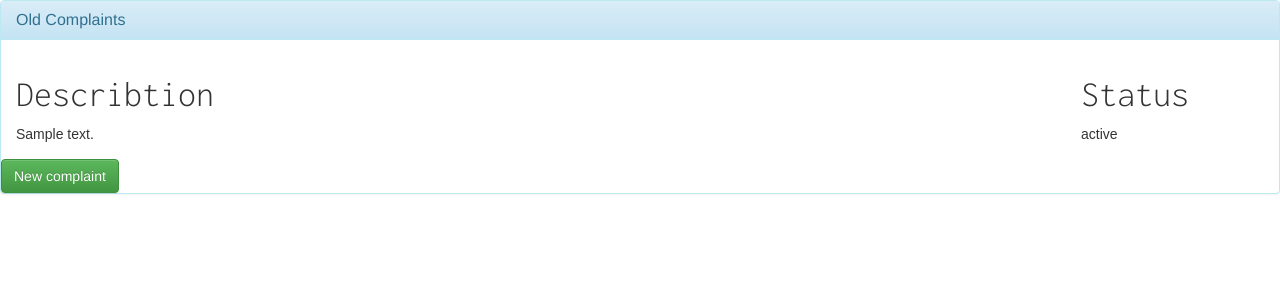
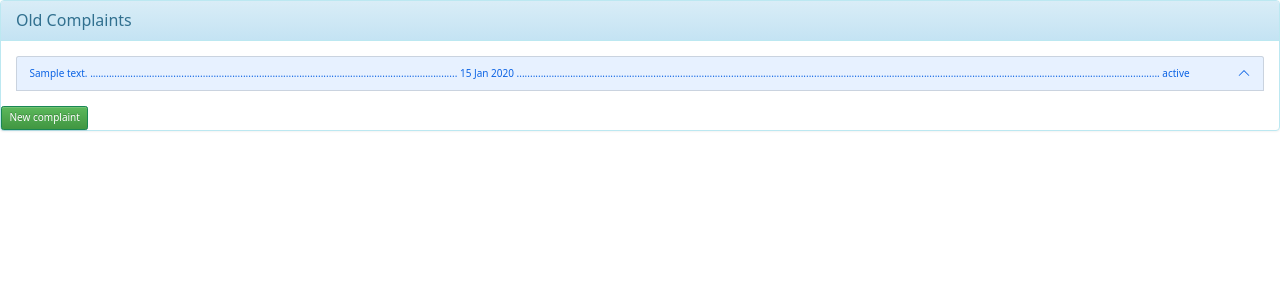
Before and after one commit to Ahmed-walid/WGSA, a Node project: template views/Complain.ejs in a window 1280 px wide. Shown: the top 300 px of the page. Run offline with Node 20 templates, Linux system fonts and the light colour scheme; the template is opened without the code that fills it: most values are stand-ins (such as "Sample title", 1, 10 or a date in 2020).

Commit message:
Complain function is ready

```diff
--- a/app.js
+++ b/app.js
@@ -293,11 +293,10 @@ app.post('/Add_employee', urlencodedParser, function (req, res) {
 
 
 
-app.post('/Recharge_Process', urlencodedParser, function (req, res)
-{
-    var Card_Serial_Num=req.body.Card_Serial_Num;
-     var user_number=13654456;
-    let myquery= `Update wgsa_company.customer
+app.post('/Recharge_Process', urlencodedParser, function (req, res) {
+    var Card_Serial_Num = req.body.Card_Serial_Num;
+    var user_number = 13654456;
+    let myquery = `Update wgsa_company.customer
     set customer.balance=customer.balance+ (select Card_value
                                                     from wgsa_company.card
                                                     where card.Serial_number=${Card_Serial_Num})
@@ -305,11 +304,10 @@ app.post('/Recharge_Process', urlencodedParser, function (req, res)
 
 
     db.query(myquery, (err, result, field) => {
-        if (err) res.render('404',{err});
-        else
-        {
+        if (err) res.render('404', { err });
+        else {
             console.log(result);
-        res.render('Recharge',{status:1});
+            res.render('Recharge', { status: 1 });
         }
     });
 });
@@ -318,16 +316,16 @@ app.post('/Recharge_Process', urlencodedParser, function (req, res)
 
 app.post('/Add_New_Offer', urlencodedParser, function (req, res) {
 
-    var Offer_num=req.body.Offer_num;
-    var Offer_describtion=req.body.Offer_describtion;
-    var Minutes=req.body.Minutes;
-    var Megas=req.body.Megas;
-    var Price=req.body.Price;
-    var Launch_date=req.body.Launch_date;
-    var Expire_date=req.body.Expire_date;
+    var Offer_num = req.body.Offer_num;
+    var Offer_describtion = req.body.Offer_describtion;
+    var Minutes = req.body.Minutes;
+    var Megas = req.body.Megas;
+    var Price = req.body.Price;
+    var Launch_date = req.body.Launch_date;
+    var Expire_date = req.body.Expire_date;
 
     let myquery = `
-            Insert into wgsa_company.Offer(Launch_date, Price, Minutes, Expire_date, Megas, Offer_describ, Offer_num) values('${Launch_date}', ${ Price }, ${ Minutes }, '${Expire_date}', ${ Megas }, '${Offer_describtion}', ${ Offer_num })
+            Insert into wgsa_company.Offer(Launch_date, Price, Minutes, Expire_date, Megas, Offer_describ, Offer_num) values('${Launch_date}', ${Price}, ${Minutes}, '${Expire_date}', ${Megas}, '${Offer_describtion}', ${Offer_num})
             `;
 
     db.query(myquery, (err, result, field) => {
@@ -343,7 +341,7 @@ app.post('/getemployeeinfo', urlencodedParser, (req, res) => {
 
     var PhoneNumber = req.body.Phone_number;
 
-    let myquery1 = `SELECT * from wgsa_company.Customer where Customer.Phone_num = ${ PhoneNumber }`;
+    let myquery1 = `SELECT * from wgsa_company.Customer where Customer.Phone_num = ${PhoneNumber}`;
 
     db.query(myquery1, (err, result, field) => {
         if (err) throw err;
@@ -358,23 +356,23 @@ app.post('/getemployeeinfo', urlencodedParser, (req, res) => {
 app.post('/Complain_process', urlencodedParser, (req, res) => {
 
     var Complaint = req.body.User_Complaint;
-    var user_id =123987;
-    current_date='2021-08-08';
+    var user_id = 123987;
+    current_date = '2021-08-08';
 
 
     let Querytogetmaxcode = ` SELECT MAX(wgsa_company.complaint.C_Code) as m  from wgsa_company.complaint`;
     db.query(Querytogetmaxcode, (err, result, field) => {
-        if (err){
-            res.render('404',{err});
+        if (err) {
+            res.render('404', { err });
             throw err;
         }
-             var maxcode=result[0].m;
-             maxcode=maxcode+1;
+        var maxcode = result[0].m;
+        maxcode = maxcode + 1;
         console.log(Complaint);
-             let myquery1=`Insert into wgsa_company.complaint (C_Code, C_Status, C_Descrip, Complaint_by, Complaint_date) values (${maxcode},'Wait','${Complaint}','${user_id}','${current_date}')`;
+        let myquery1 = `Insert into wgsa_company.complaint (C_Code, C_Status, C_Descrip, Complaint_by, Complaint_date) values (${maxcode},'Wait','${Complaint}','${user_id}','${current_date}')`;
         db.query(myquery1, (err, result, field) => {
-                 if (err){
-                     res.render('404',{err});
+            if (err) {
+                res.render('404', { err });
                 throw err;
             }
             console.log(result);
@@ -385,16 +383,41 @@ app.post('/Complain_process', urlencodedParser, (req, res) => {
 
 });
 
-app.get('/Complain',(req, res) => {
-    let query=`Select *
+app.get('/Complain', (req, res) => {
+    let query = `Select *
     from wgsa_company.complaint`;
     db.query(query, (err, result, field) => {
-        if (err){
-            res.render('404',{err})
-            }else
-            {
-                res.render('Complain',{result});
+        if (err) {
+            res.render('404', { err })
+        } else {
+            res.render('Complain', { result });
             console.log(result);
+        }
+    });
+});
+
+
+
+app.post('/Delete_Complaint', urlencodedParser, (req, res) => {
+
+    var C_Code = req.body.C_Code_to_be_deleted;
+    let query = `DELETE FROM wgsa_company.complaint WHERE complaint.C_Code=${C_Code}`;
+    db.query(query, (err, result, field) => {
+        if (err) {
+            res.render('404', { err })
+        } else {
+            app.get('/Complain', (req, res) => {
+                let query1 = `Select *
+                    from wgsa_company.complaint`;
+                db.query(query1, (err, result, field) => {
+                    if (err) {
+                        res.render('404', { err })
+                    } else {
+                        res.render('Complain', { result });
+                        console.log(result);
+                    }
+                });
+            });
         }
     });
 });
@@ -858,12 +881,8 @@ app.get('/Complain',(req, res) => {
 
 
 
-
-
-
-
 /*----------------------------------------------------------------HR-----------------------------------*/
-app.post('/Add_employee', urlencodedParser, function(req, res) {
+app.post('/Add_employee', urlencodedParser, function (req, res) {
 
     var Fname = req.body.Fname;
     var Lname = req.body.Lname;
@@ -894,7 +913,7 @@ app.post('/Add_employee', urlencodedParser, function(req, res) {
     });
 
 });
-app.post('/Remove_customer', urlencodedParser, function(req, res) {
+app.post('/Remove_customer', urlencodedParser, function (req, res) {
 
     var phone_num = req.body.Phone_num;
 
@@ -911,7 +930,7 @@ app.post('/Remove_customer', urlencodedParser, function(req, res) {
 
 });
 
-app.post('/Remove_employee', urlencodedParser, function(req, res) {
+app.post('/Remove_employee', urlencodedParser, function (req, res) {
 
     var ssn = req.body.SSN;
 
@@ -927,7 +946,7 @@ app.post('/Remove_employee', urlencodedParser, function(req, res) {
     });
 
 });
-app.post('/Add_branch', urlencodedParser, function(req, res) {
+app.post('/Add_branch', urlencodedParser, function (req, res) {
 
     var phone_num = req.body.phone_num;
     var bnum = req.body.bnum;
@@ -946,7 +965,7 @@ app.post('/Add_branch', urlencodedParser, function(req, res) {
     });
 
 });
-app.post('/Remove_branch', urlencodedParser, function(req, res) {
+app.post('/Remove_branch', urlencodedParser, function (req, res) {
 
     var bnum = req.body.bnum;
 
@@ -963,7 +982,7 @@ app.post('/Remove_branch', urlencodedParser, function(req, res) {
 
 });
 /*-------------------------------------------------customer service--------------------------------*/
-app.post('/change_cplan', urlencodedParser, function(req, res) {
+app.post('/change_cplan', urlencodedParser, function (req, res) {
 
     var plane_code = req.body.plane_code;
     var phone_num = req.body.phone_num;
--- a/views/Complain.ejs
+++ b/views/Complain.ejs
@@ -18,6 +18,12 @@
     <script src="https://stackpath.bootstrapcdn.com/bootstrap/3.4.1/js/bootstrap.min.js"
         integrity="sha384-aJ21OjlMXNL5UyIl/XNwTMqvzeRMZH2w8c5cRVpzpU8Y5bApTppSuUkhZXN0VxHd"
         crossorigin="anonymous"></script>
+
+    <script src="https://cdn.jsdelivr.net/npm/bootstrap@5.0.0-beta1/dist/js/bootstrap.bundle.min.js"
+        integrity="sha384-ygbV9kiqUc6oa4msXn9868pTtWMgiQaeYH7/t7LECLbyPA2x65Kgf80OJFdroafW"
+        crossorigin="anonymous"></script>
+    <link href="https://cdn.jsdelivr.net/npm/bootstrap@5.0.0-beta1/dist/css/bootstrap.min.css" rel="stylesheet"
+        integrity="sha384-giJF6kkoqNQ00vy+HMDP7azOuL0xtbfIcaT9wjKHr8RbDVddVHyTfAAsrekwKmP1" crossorigin="anonymous">
     <title>Complain</title>
 
     <script>
@@ -41,8 +47,8 @@
 
         }
         function whencancelisclicked() {
-            var myTextArea=document.getElementById('complaint_area');
-            myTextArea.value="";
+            var myTextArea = document.getElementById('complaint_area');
+            myTextArea.value = "";
             var x = document.getElementById("Make_new_complaint");
             x.style.display = "none";
             x = document.getElementById("old_complaints");
@@ -70,34 +76,48 @@
         <div class="panel-body">
 
 
-            <% if (result[0]) %>
-            <%{%>
-            <div class="row" class="alert alert-light" role="alert">
-                <div class="col-md-10">
-                    <h1 style="font-family: 'Inconsolata', monospace;">Describtion</h1>
-                </div>
-                <div class="col-md-2">
-                  <h1 style="font-family: 'Inconsolata', monospace;">Status</h1>
+
+
+            <% for(var row of result) { %>
+
+                <div class="accordion" id="accordionExample">
+                    <div class="accordion-item">
+                        <h2 class="accordion-header" id="headingOne">
+                            <button class="accordion-button" type="button" data-bs-toggle="collapse"
+                                data-bs-target="#id<%=row.C_Code%>" aria-expanded="true" aria-controls="collapseOne">
+                                <%=row.C_Descrip%>
+                                    .........................................................................................................................................
+                                    <%=row.Complaint_date%>
+                                        ................................................................................................................................................................................................................................................
+                                        <%=row.C_Status%>
+                            </button>
+                        </h2>
+                        <div id="id<%=row.C_Code%>" class="accordion-collapse collapse " aria-labelledby="headingOne"
+                            data-bs-parent="#accordionExample">
+                            <div class="accordion-body">
+
+
+                                <%=row.Reply%>
+
+
+                                    <form action='/Delete_Complaint' method="POST">
+                                    <input type="number" name="C_Code_to_be_deleted" class="form-control" hidden value=<%=row.C_Code%>>
+                                    <button type="submit" class="btn btn-danger">Delete</button>
+                                    </form>
+
+
                             </div>
                         </div>
-                <%}%>
-
-            <% for(var row of result) { %>
-                <div class="row" class="alert alert-light" role="alert">
-
-                    <div style="font-family: 'Dosis', sans-serif;" class="col-md-10">
-                        <%=row.C_Descrip%>
                     </div>
-                    <div style="font-family: 'Dosis', sans-serif;" class="col-md-2">
-                        <%=row.C_Status%>
                 </div>
 
-                </div>
+
                 <%}%>
 
 
         </div>
-        <button type="button" onclick="Whencreatenewcomplaintisclicked()" id="createnewcomplaintbtn" class="btn btn-success">New complaint</button>
+        <button type="button" onclick="Whencreatenewcomplaintisclicked()" id="createnewcomplaintbtn"
+            class="btn btn-success">New complaint</button>
     </div>
 
 
@@ -117,13 +137,16 @@
                     <div class="mb-3">
                         <label for="exampleInputEmail1" class="form-label">Write your complaint </label>
 
-                        <textarea required name="User_Complaint" id="complaint_area" class="form-control" rows="3"></textarea>
+                        <textarea required name="User_Complaint" id="complaint_area" class="form-control"
+                            rows="3"></textarea>
                         <!-- <input type="text" class="form-control" id="exampleInputEmail1" aria-describedby="emailHelp"> -->
                     </div>
 
 
-                    <button onclick="whenssubmitisclicked()" id ="submitbtn" type="submit" class="btn btn-success">Submit</button>
-                    <button  onclick="whencancelisclicked()" id ="cancelbtn" type="button" class="btn btn-danger">Cancel</button>
+                    <button onclick="whenssubmitisclicked()" id="submitbtn" type="submit"
+                        class="btn btn-success">Submit</button>
+                    <button onclick="whencancelisclicked()" id="cancelbtn" type="button"
+                        class="btn btn-danger">Cancel</button>
                 </form>
 
             </div>
@@ -132,6 +155,13 @@
 
 
 
+
+
+
+
+
+
+
 </body>
 
 </html>
```
Lines whose indentation alone changed are shown as unchanged.
